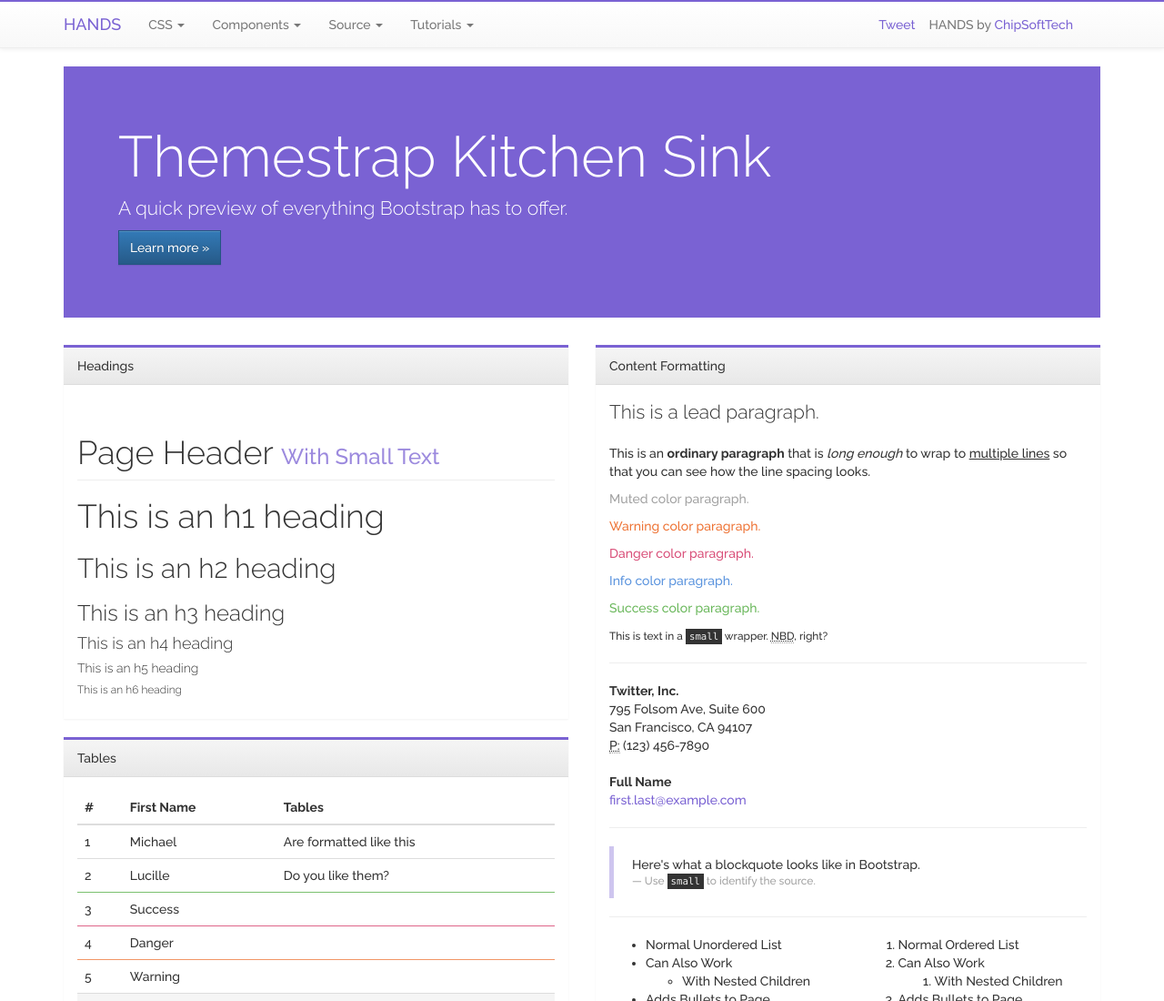
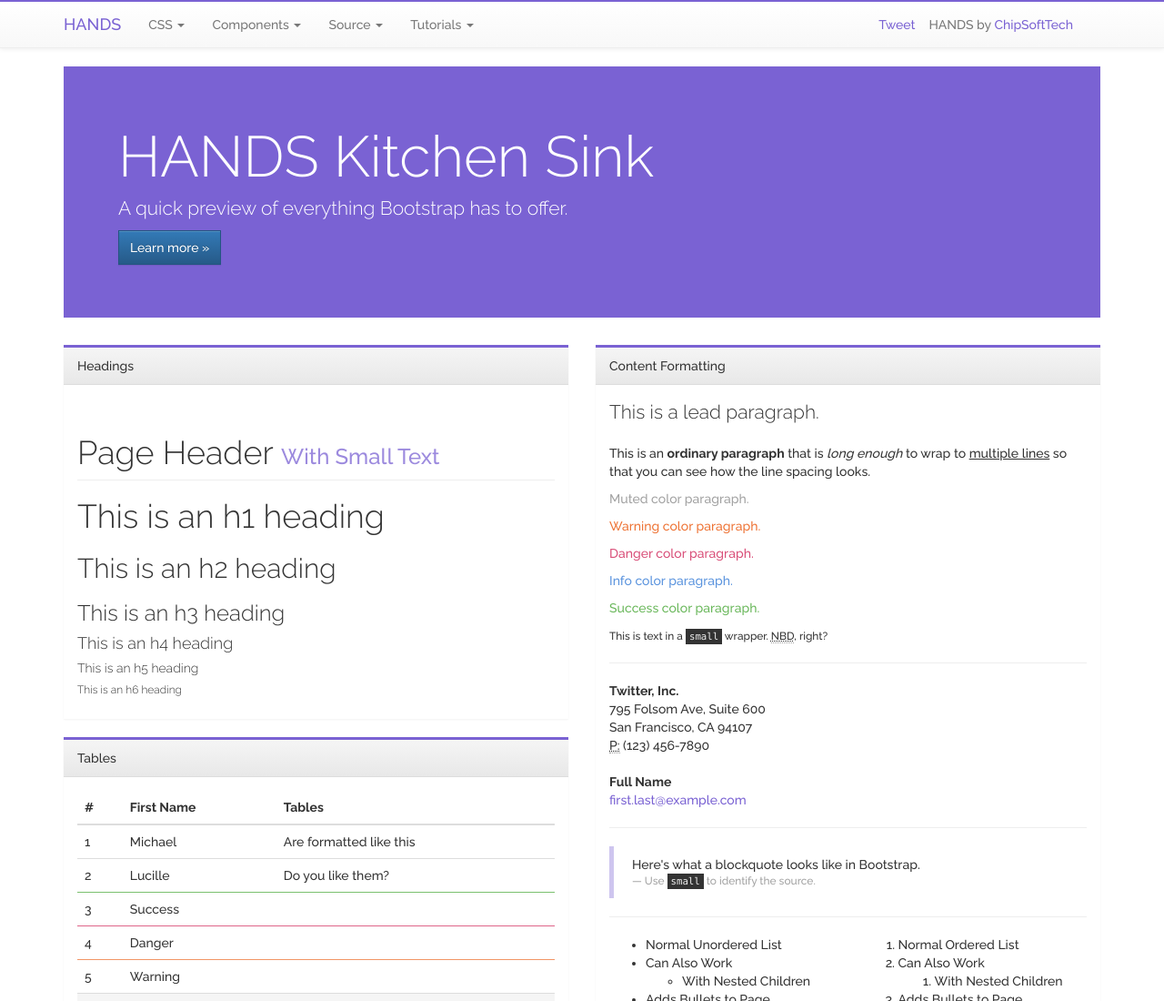
Before and after one commit to ChipSoftTech/HANDS, a plain HTML site: page kitchen-sink.html in a window 1280 px wide. Shown: the top 1100 px of the page at 91% size. Drawn offline with nearby package versions, Linux system fonts and the light colour scheme.

Commit message:
updated kitchen sink

```diff
--- a/kitchen-sink.html
+++ b/kitchen-sink.html
@@ -106,7 +106,7 @@
 		</div>
 		<div class="container">
 		  <div class="jumbotron">
-			<h1>Themestrap Kitchen Sink</h1>
+			<h1>HANDS Kitchen Sink</h1>
 			<p>A quick preview of everything Bootstrap has to offer.</p>
 			<p><a class="btn btn-primary btn-large">Learn more &raquo;</a></p>
 		  </div>
```
